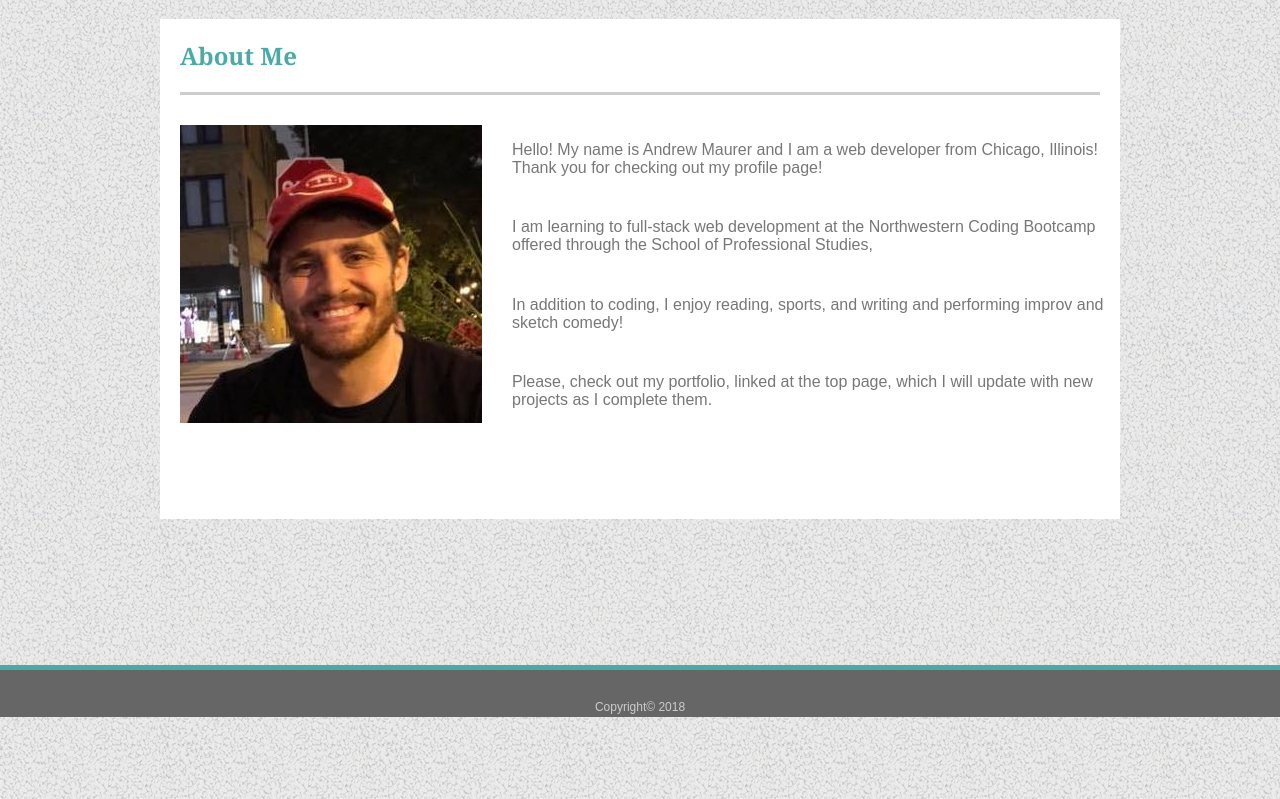
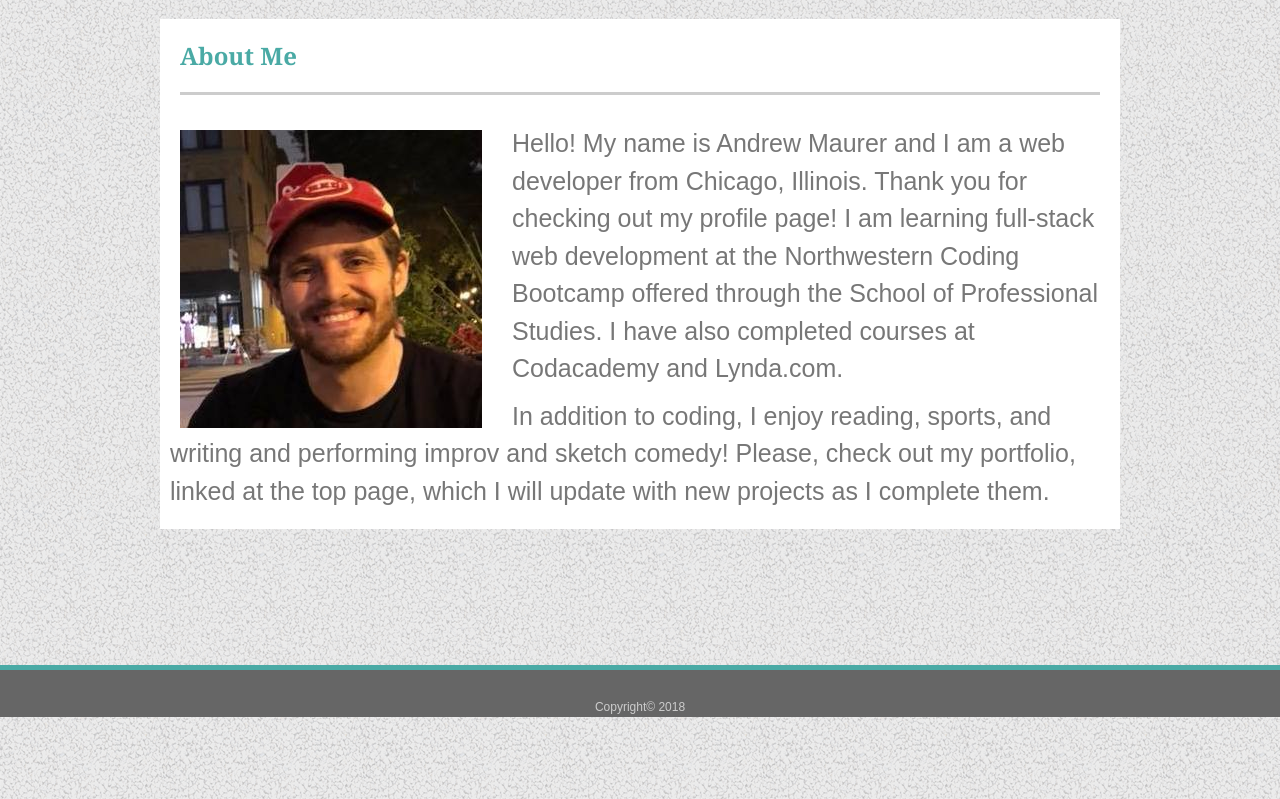
Before and after one commit to maurera91/Basic-Portfolio, a plain HTML site: page index.html in a window 1280 px wide. Shown: the part 83-882 px from the top of the page. Drawn offline with Linux system fonts and the light colour scheme.

Commit message:
reformated the bio so that the text wrapped. Fixed a few typos

```diff
--- a/assets/css/style.css
+++ b/assets/css/style.css
@@ -22,6 +22,9 @@ img{
     float:left;
     /*floats the image to the left of the content box*/
     margin-right:30px;
+    position: relative;
+    top: 5px;
+    /*moving the picture down little to better sit in the text */
 }
 
 header{
@@ -111,15 +114,10 @@ a{
     margin-top: 20px;
     width: 960px;
     height: 500px;
+    padding-bottom: 10px;
+    /*creates a little room for the text */
 }
 /*content width without flexbox */
-.text-box{
-    display: flex;
-    flex-direction: column;
-    justify-content: space-between;
-    /*evenly spaces the content in the flexbox */
-    height: 300px;
-}
 form{
     width: 97%;
     margin: 0px 0px 0px 20px;
@@ -184,3 +182,9 @@ h3{
     flex-wrap:wrap;
     /* creates container for the portfolio items, sets it as a flex box and sets it to flex wrap so the items will display correctly, wrapping through the entire space*/
 }
+p{
+    line-height: 1.5;
+    font-size: 25px;
+    margin: 0px 10px 10px 10px;
+    /* gives cusion to the outside of the border*/
+}
--- a/index.html
+++ b/index.html
@@ -31,13 +31,12 @@
 
                 <img alt="profile_pic" src="assets/images/profile_pic.jpg"/>
                 <!--picture -->
-                <div class= "text-box">
                 <!--a flexbox container for the bio-->
-                <p>Hello! My name is Andrew Maurer and I am a web developer from Chicago, Illinois! Thank you for checking out my profile page!</p>
-                <p>I am learning to full-stack web development at the Northwestern Coding Bootcamp offered through the School of Professional Studies, </p>
-                <p>In addition to coding, I enjoy reading, sports, and writing and performing improv and sketch comedy!</p>
-                <p>Please, check out my portfolio, linked at the top page, which I will update with new projects as I complete them.</p>
-                </div>
+                <p>Hello! My name is Andrew Maurer and I am a web developer from Chicago, Illinois. Thank you for checking out my profile page!
+                I am learning full-stack web development at the Northwestern Coding Bootcamp offered through the School of Professional Studies. I have also completed courses at Codacademy and Lynda.com.</p>
+                <p>In addition to coding, I enjoy reading, sports, and writing and performing improv and sketch comedy!
+                Please, check out my portfolio, linked at the top page, which I will update with new projects as I complete them.</p>
+
         </div>
     </div>
     <footer>Copyright&#169; 2018</footer>
```
